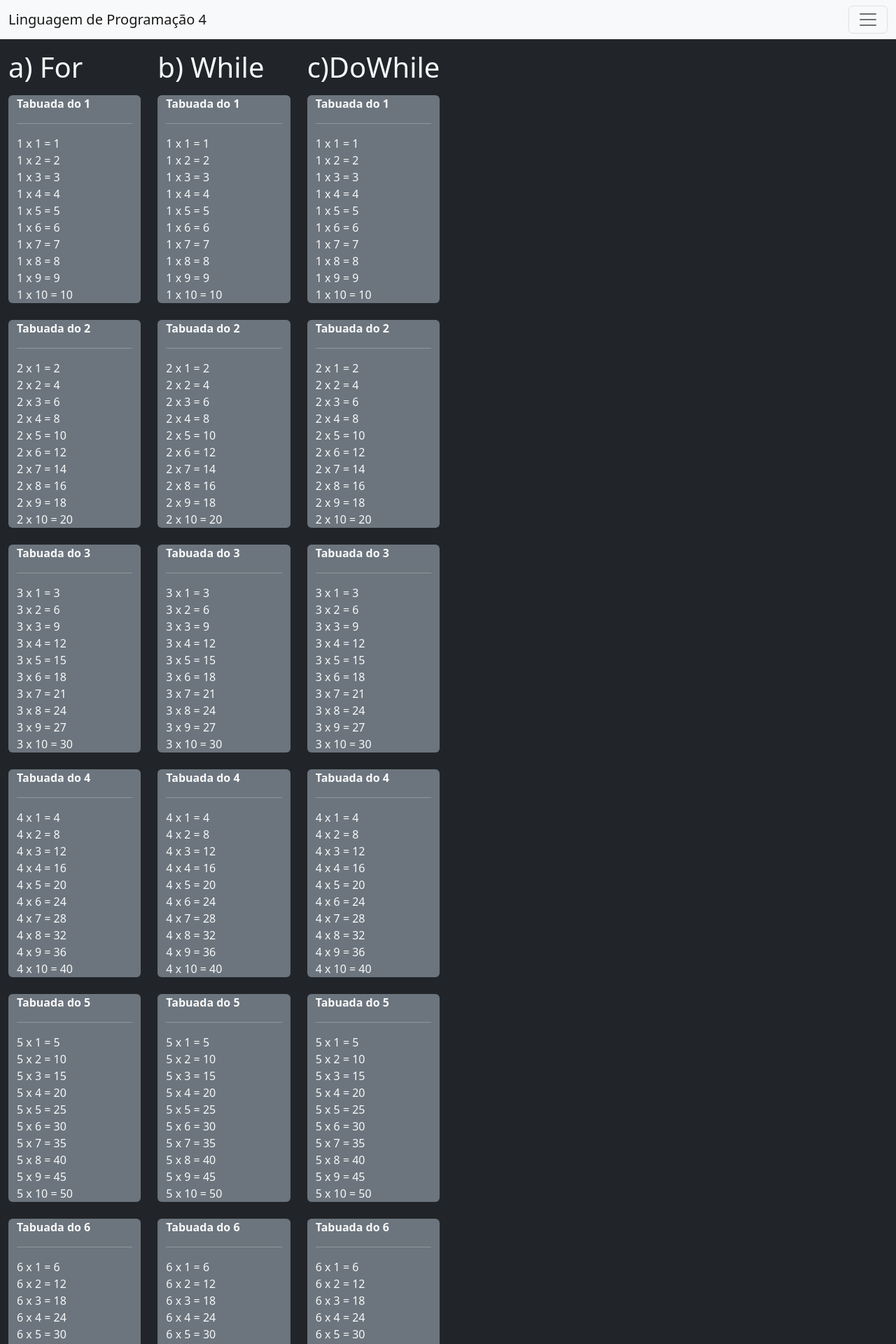
After one commit to EricKida/LingProg4, a PHP site: page /ex03.php in a window 1280 px wide. The commit adds this page. Shown: the top 1920 px of the page at 70% size. Run offline with PHP 8.4, Linux system fonts and the light colour scheme.

Commit message:
Adição do Ex03
Adição do Exercício 03 - Tabuada do 1 ao 10

```diff
--- /dev/null
+++ b/ex03.php
@@ -0,0 +1,64 @@
+<!doctype html>
+<html lang="pt-BR">
+
+<head>
+    <title>Ex03</title>
+    <meta charset="utf-8">
+    <meta name="viewport" content="width=device-width, initial-scale=1, shrink-to-fit=no">
+    <link rel="stylesheet" href="https://cdn.jsdelivr.net/npm/bootstrap@5.2.0-beta1/dist/css/bootstrap.min.css" integrity="sha384-0evHe/X+R7YkIZDRvuzKMRqM+OrBnVFBL6DOitfPri4tjfHxaWutUpFmBp4vmVor" crossorigin="anonymous">
+
+</head>
+
+<body class="bg-dark text-light">
+    <?php require_once "navbar.php" ?>
+    <script src="https://cdn.jsdelivr.net/npm/@popperjs/core@2.11.5/dist/umd/popper.min.js" integrity="sha384-Xe+8cL9oJa6tN/veChSP7q+mnSPaj5Bcu9mPX5F5xIGE0DVittaqT5lorf0EI7Vk" crossorigin="anonymous"></script>
+    <script src="https://cdn.jsdelivr.net/npm/bootstrap@5.2.0-beta1/dist/js/bootstrap.min.js" integrity="sha384-kjU+l4N0Yf4ZOJErLsIcvOU2qSb74wXpOhqTvwVx3OElZRweTnQ6d31fXEoRD1Jy" crossorigin="anonymous"></script>
+    <div class="container-fluid">
+        <?php
+        echo "<div class='row'><div class='col-sm-2'><p class='display-6'>a) For</p>";
+        for($x = 1; $x <= 10; $x++){
+            echo "<div class='bg-secondary rounded container-fluid'><strong>Tabuada do $x</strong><hr>";
+            for($y = 1; $y <= 10; $y++){
+                echo $x . " x " . $y . " = " . ($x*$y) . "<br>";
+            }
+
+            echo "</div><br>";
+        }
+        echo "</div>";
+
+        echo "<div class='col-sm-2'><p class='display-6'>b) While</p>";
+        $x = 1;
+
+        while($x <= 10){
+            echo "<div class='bg-secondary rounded container-fluid'><strong>Tabuada do $x</strong><hr>";
+            $y = 1;
+            while($y <= 10){
+                echo $x . " x " . $y . " = " . ($x*$y) . "<br>";
+                $y++;
+            }
+            echo "</div><br>";
+            $x++;
+        }
+        echo "</div>";
+
+        echo "<div class='col-sm-2'><p class='display-6'>c)DoWhile</p>";
+        $x = 1;
+
+        do{
+            echo "<div class='bg-secondary rounded container-fluid'><strong>Tabuada do $x</strong><hr>";
+            $y = 1;
+            do{
+                echo $x . " x " . $y . " = " . ($x*$y) . "<br>";
+                $y++;
+            }while($y <= 10);
+            echo "</div><br>";
+            $x++;
+        }while($x <= 10);
+        echo "</div>";
+
+
+        ?>
+    </div>
+</body>
+
+</html>
--- a/navbar.php
+++ b/navbar.php
@@ -44,6 +44,9 @@
           <li class="nav-item">
             <a class="nav-link" href="ex02.php">Exercício 02</a>
           </li>
+          <li class="nav-item">
+            <a class="nav-link" href="ex03.php">Exercício 03</a>
+          </li>
         </ul>
       </div>
     </div>
```
Also changed, not shown: aula06.php (+26 -2 lines), ex02.php (+9 -2 lines), README.md.
